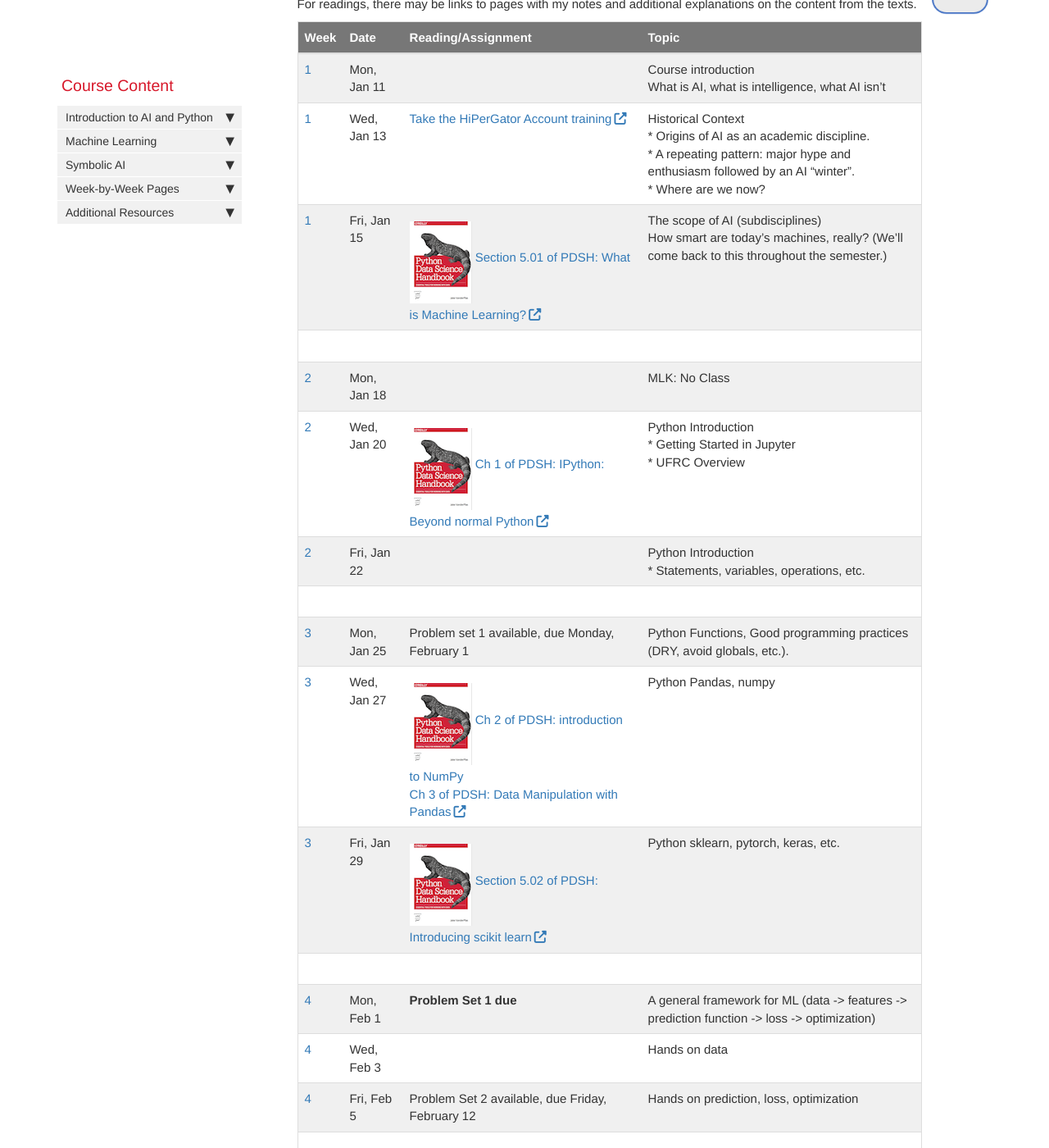
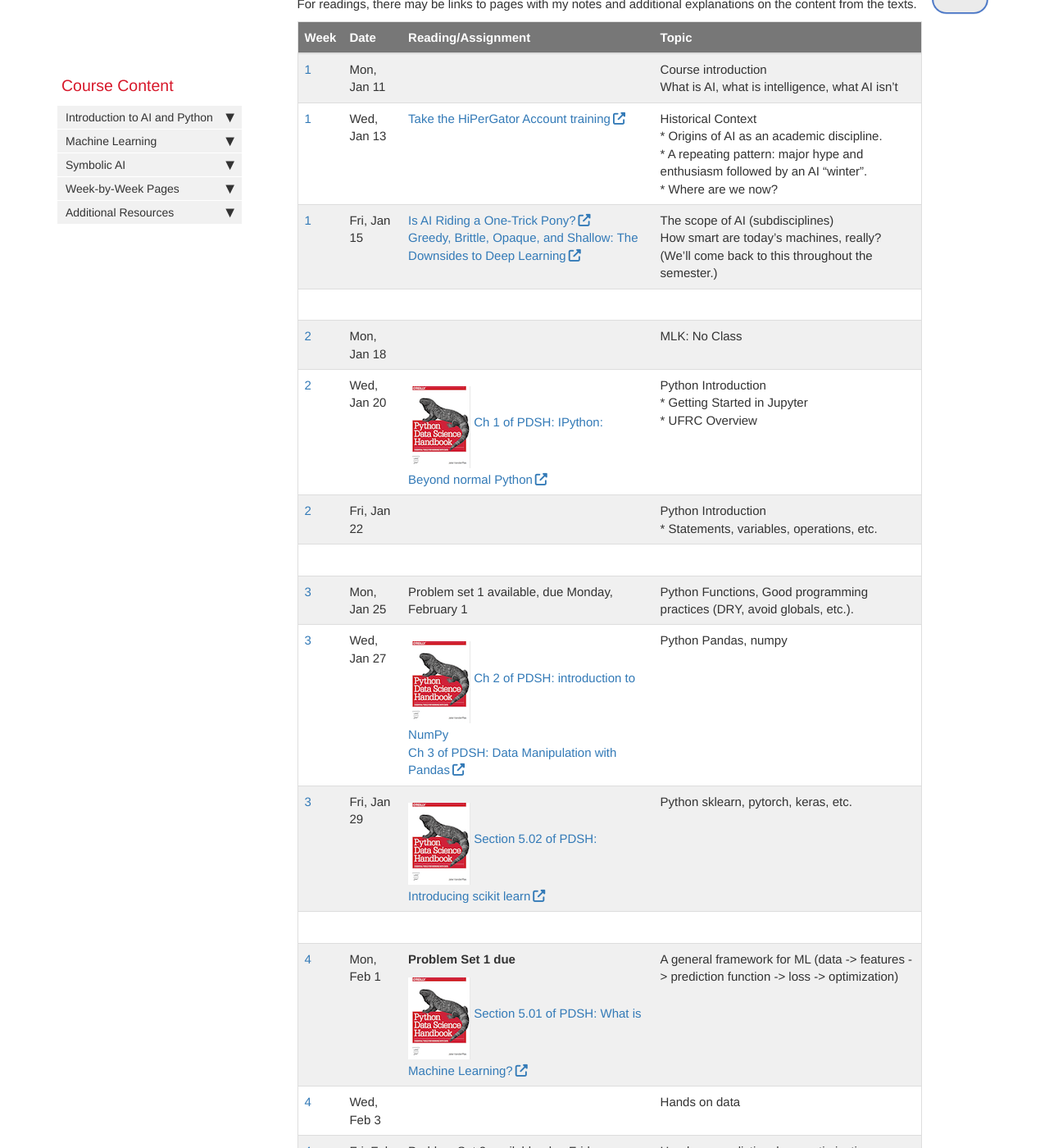
Before and after one commit to AIBiology/aibiology.github.io, a Jekyll site: the page built from index.md, in a window 1280 px wide and 1400 px high, scrolled down 2934 px. Shown: the whole window at 82% size. Built offline with Jekyll 4.4.1, drawn with Linux system fonts in a browser that asks for light colours; nearby versions of some CDN libraries; comment, search, counter and statistics services are not loaded.

Commit message:
Updated readings.

```diff
--- a/index.md
+++ b/index.md
@@ -91,7 +91,7 @@ Week | Date | Reading/Assignment |Topic |
 -----|------|--------------------|------|
 [1](Week_01.html) | Mon, Jan 11 |  | Course introduction <BR> What is AI, what is intelligence, what AI isn’t
 [1](Week_01.html) | Wed, Jan 13 | [Take the HiPerGator Account training](https://mytraining-ufshands.sumtotal.host/Core/pillarRedirect?relyingParty=LM&url=core%2Factivitydetails%2FViewActivityDetails%3FActivityId%3D50413%26UserMode%3D0)| Historical Context<br>* Origins of AI as an academic discipline.<br>* A repeating pattern: major hype and enthusiasm followed by an AI “winter”.<br>* Where are we now?<br>
-[1](Week_01.html) | Fri, Jan 15 | [![PDHS Image](images/PDSH-cover-small.png) Section 5.01 of PDSH: What is Machine Learning?](https://jakevdp.github.io/PythonDataScienceHandbook/05.01-what-is-machine-learning.html) | The scope of AI (subdisciplines)<br>How smart are today’s machines, really?  (We’ll come back to this throughout the semester.)
+[1](Week_01.html) | Fri, Jan 15 | [Is AI Riding a One-Trick Pony?](https://www.technologyreview.com/s/608911/is-ai-riding-a-one-trick-pony/?utm_campaign=Data%2BElixir&utm_medium=email&utm_source=Data_Elixir_151)<br />[Greedy, Brittle, Opaque, and Shallow: The Downsides to Deep Learning](https://www.wired.com/story/greedy-brittle-opaque-and-shallow-the-downsides-to-deep-learning/?utm_campaign=News&utm_medium=Community&utm_source=DataCamp.com) | The scope of AI (subdisciplines)<br>How smart are today’s machines, really?  (We’ll come back to this throughout the semester.)
 |||
 [2](Week_02.html) | Mon, Jan 18 |  | MLK: No Class
 [2](Week_02.html) | Wed, Jan 20 | [![PDHS Image](images/PDSH-cover-small.png) Ch 1 of PDSH: IPython: Beyond normal Python](https://jakevdp.github.io/PythonDataScienceHandbook/01.00-ipython-beyond-normal-python.html) | Python Introduction<br>* Getting Started in Jupyter<br>* UFRC Overview
@@ -101,7 +101,7 @@ Week | Date | Reading/Assignment |Topic |
 [3](Week_03.html) | Wed, Jan 27 | [![PDHS Image](images/PDSH-cover-small.png) Ch 2 of PDSH: introduction to NumPy <br>Ch 3 of PDSH: Data Manipulation with Pandas](https://jakevdp.github.io/PythonDataScienceHandbook/) | Python Pandas, numpy
 [3](Week_03.html) | Fri, Jan 29 | [![PDHS Image](images/PDSH-cover-small.png) Section 5.02 of PDSH: Introducing scikit learn](https://jakevdp.github.io/PythonDataScienceHandbook/05.02-introducing-scikit-learn.html) |Python sklearn, pytorch, keras, etc.
 |||
-[4](Week_04.html) | Mon, Feb 1 | **Problem Set 1 due** | A general framework for ML (data -> features -> prediction function -> loss -> optimization)
+[4](Week_04.html) | Mon, Feb 1 | **Problem Set 1 due**<br />[![PDHS Image](images/PDSH-cover-small.png) Section 5.01 of PDSH: What is Machine Learning?](https://jakevdp.github.io/PythonDataScienceHandbook/05.01-what-is-machine-learning.html) | A general framework for ML (data -> features -> prediction function -> loss -> optimization)
 [4](Week_04.html) | Wed, Feb 3 |  | Hands on data
 [4](Week_04.html) | Fri, Feb 5 | Problem Set 2 available, due {{site.ps_2_due}} | Hands on prediction, loss, optimization
 |||
```
